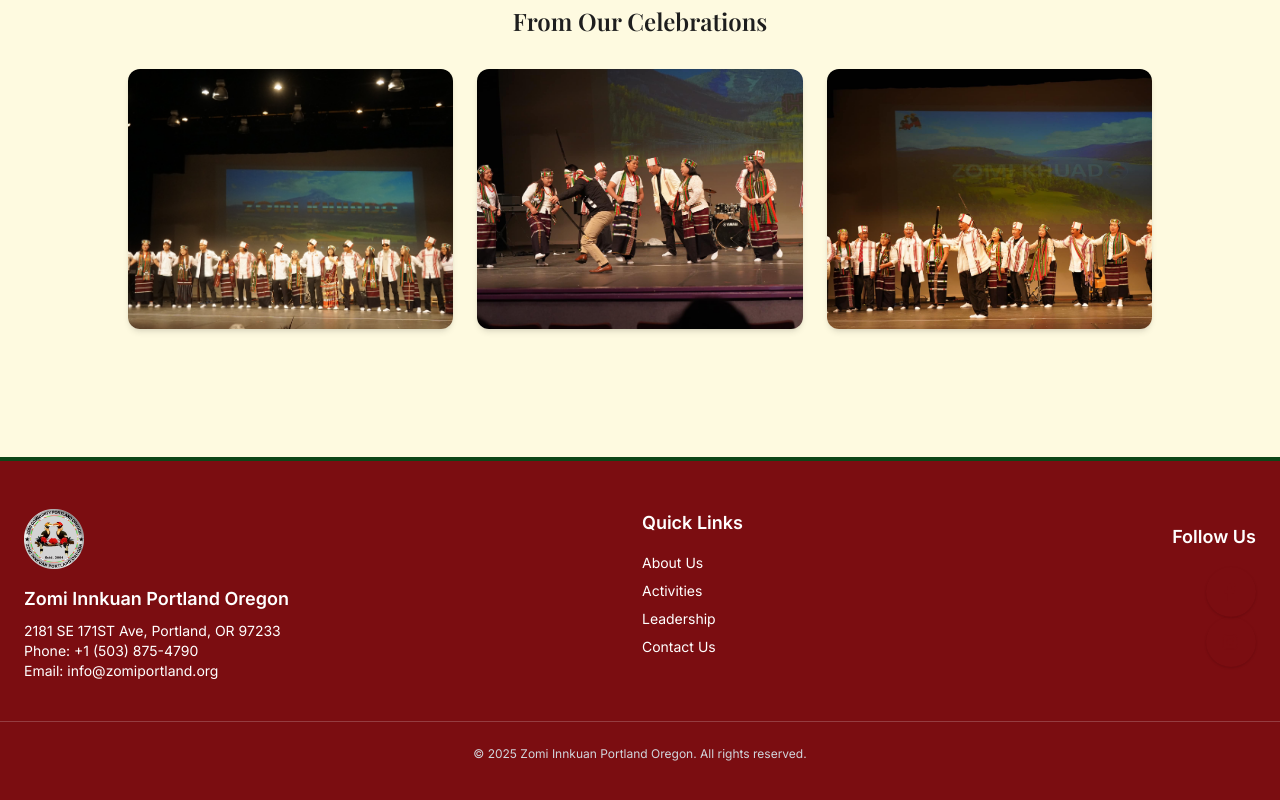
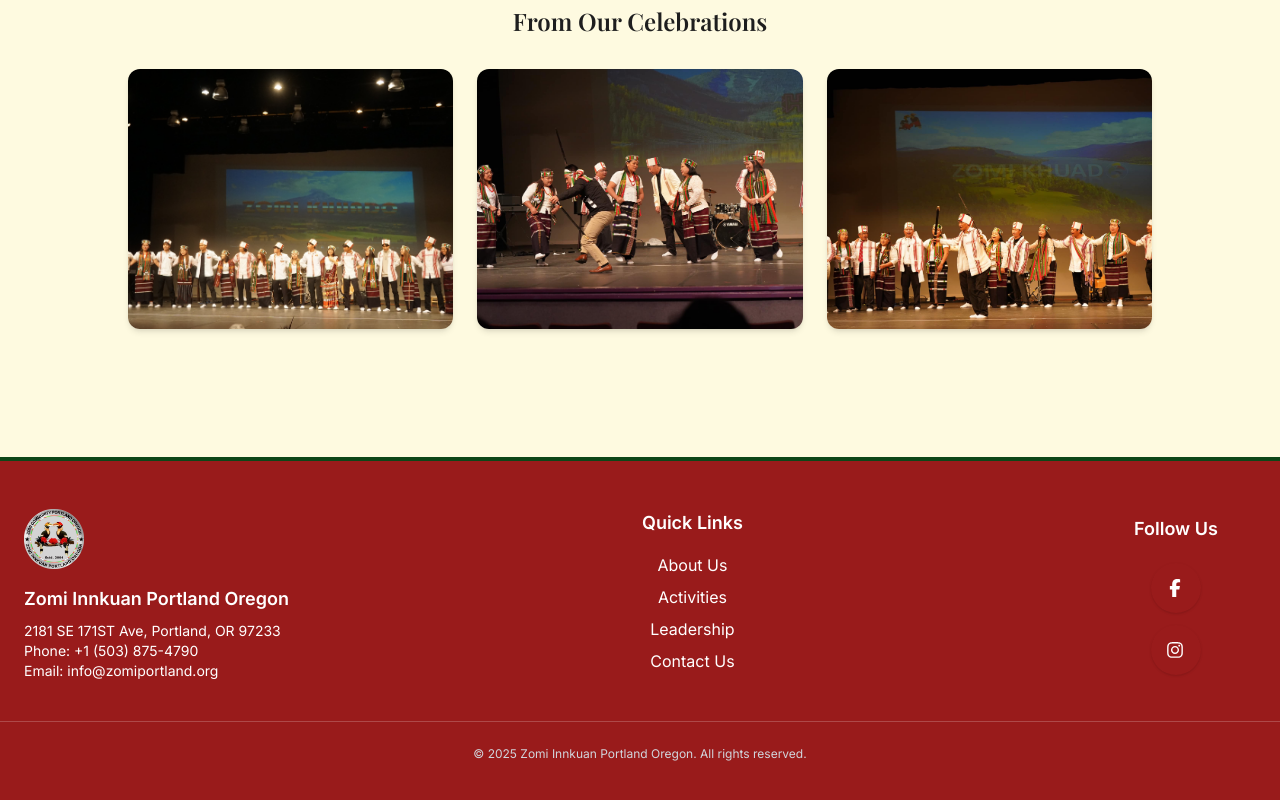
Before and after one commit to dvan2/zipo-site, a Next.js app: page / in a window 1280 px wide. Shown: the part 1448-2248 px from the top of the page. Built offline with nearby package versions, Linux system fonts and the light colour scheme.

Commit message:
footer update

```diff
--- a/app/globals.css
+++ b/app/globals.css
@@ -63,6 +63,8 @@ body {
 
 @theme {
   --color-zomi-red: #7b0d11; /* Traditional deep red */
+  --color-zomi-red-less: #991b1b;
+  --color--red-muted: #a94448;
   --color-zomi-green: #0d4618; /* Rich earthy green */
 }
 
--- a/components/Footer.tsx
+++ b/components/Footer.tsx
@@ -5,8 +5,8 @@ import Image from 'next/image';
 
 export default function Footer() {
   return (
-    <footer className='w-full bg-zomi-red text-white py-12 border-t-4 border-zomi-green mx-auto'>
-      <div className='max-w-7xl mx-auto px-6 flex flex-col md:flex-row md:justify-between gap-8'>
+    <footer className='w-full bg-zomi-red-less text-white py-12 border-t-4 border-zomi-green mx-auto'>
+      <div className='max-w-7xl mx-auto px-6 flex flex-col md:flex-row md:justify-between md:gap-8 gap-12'>
         {/* Left info */}
         <div className='flex flex-col items-center md:items-start text-center md:text-left'>
           <Image
@@ -23,24 +23,38 @@ export default function Footer() {
         </div>
 
         {/* Middle Section */}
-        <div className='flex flex-col text-center md:text-left gap-2'>
-          <h4 className='font-semibold text-lg mb-2'>Quick Links</h4>
-          <a href='/about' className='hover:underline text-sm'>
+        <div className='flex flex-col items-center text-center md:text-left gap-2'>
+          <h4 className='font-semibold text-lg mb-2 mt-6 md:mt-0'>
+            Quick Links
+          </h4>
+          <a
+            href='/about'
+            className='nav-link text-white hover:text-zomi-yellow'
+          >
             About Us
           </a>
-          <a href='/activities' className='hover:underline text-sm'>
+          <a
+            href='/activities'
+            className='nav-link text-white hover:text-zomi-yellow'
+          >
             Activities
           </a>
-          <a href='/leadership' className='hover:underline text-sm'>
+          <a
+            href='/leadership'
+            className='nav-link text-white hover:text-zomi-yellow'
+          >
             Leadership
           </a>
-          <a href='/contact' className='hover:underline text-sm'>
+          <a
+            href='/contact'
+            className='nav-link text-white hover:text-zomi-yellow'
+          >
             Contact Us
           </a>
         </div>
 
-        <div className='flex flex-col justify-center items-center md:items-end md:text-right min-w-[160px]'>
-          <h4 className='font-semibold text-lg mb-4'>Follow Us</h4>
+        <div className='flex flex-col justify-center items-center gap-3 md:text-right min-w-[160px]'>
+          <h4 className='font-semibold text-lg mb-2'>Follow Us</h4>
           <SocialButton
             href='https://www.facebook.com/ZomiInnkuanPortlandOregon'
             icon={
--- a/components/SocialButton.tsx
+++ b/components/SocialButton.tsx
@@ -18,10 +18,10 @@ export default function SocialButton({
       href={href}
       target='_blank'
       rel='noopener noreferrer'
-      className={`group flex items-center rounded-full h-[50px] w-[50px] hover:w-[150px] transition-all duration-300 text-zomi-red shadow overflow-hidden px-3 ${hoverColor}`}
+      className={`group flex items-center rounded-full h-[50px] w-auto md:w-[50px] md:hover:w-[150px] transition-all duration-300 text-zomi-white shadow overflow-hidden px-3 ${hoverColor}`}
     >
       {icon}
-      <span className='ml-3 opacity-0 group-hover:opacity-100 transition-opacity duration-300 font-medium whitespace-nowrap'>
+      <span className='ml-3 opacity-100 md:opacity-0 group-hover:opacity-100 transition-opacity duration-300 font-medium whitespace-nowrap'>
         {label}
       </span>
     </a>
```
